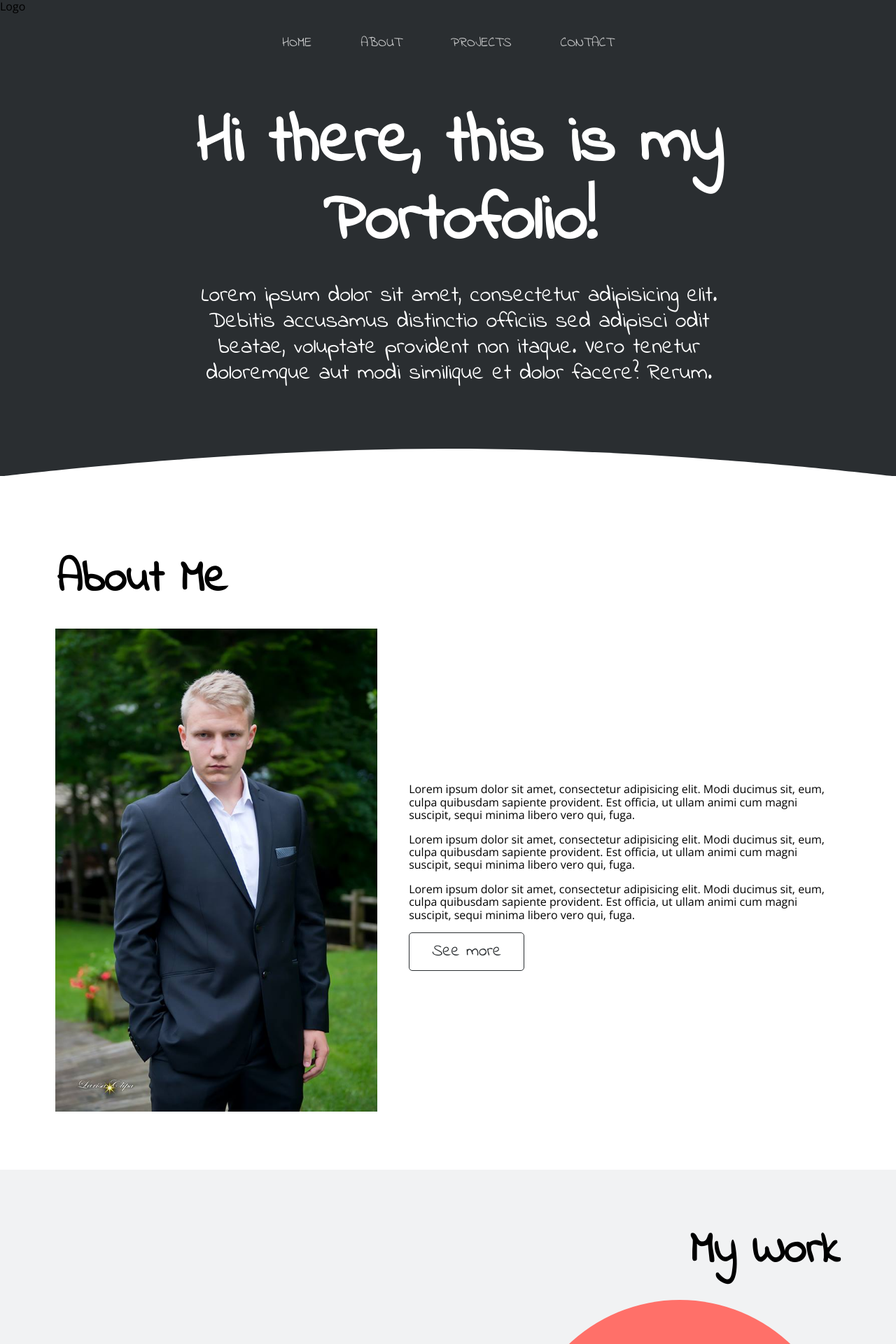
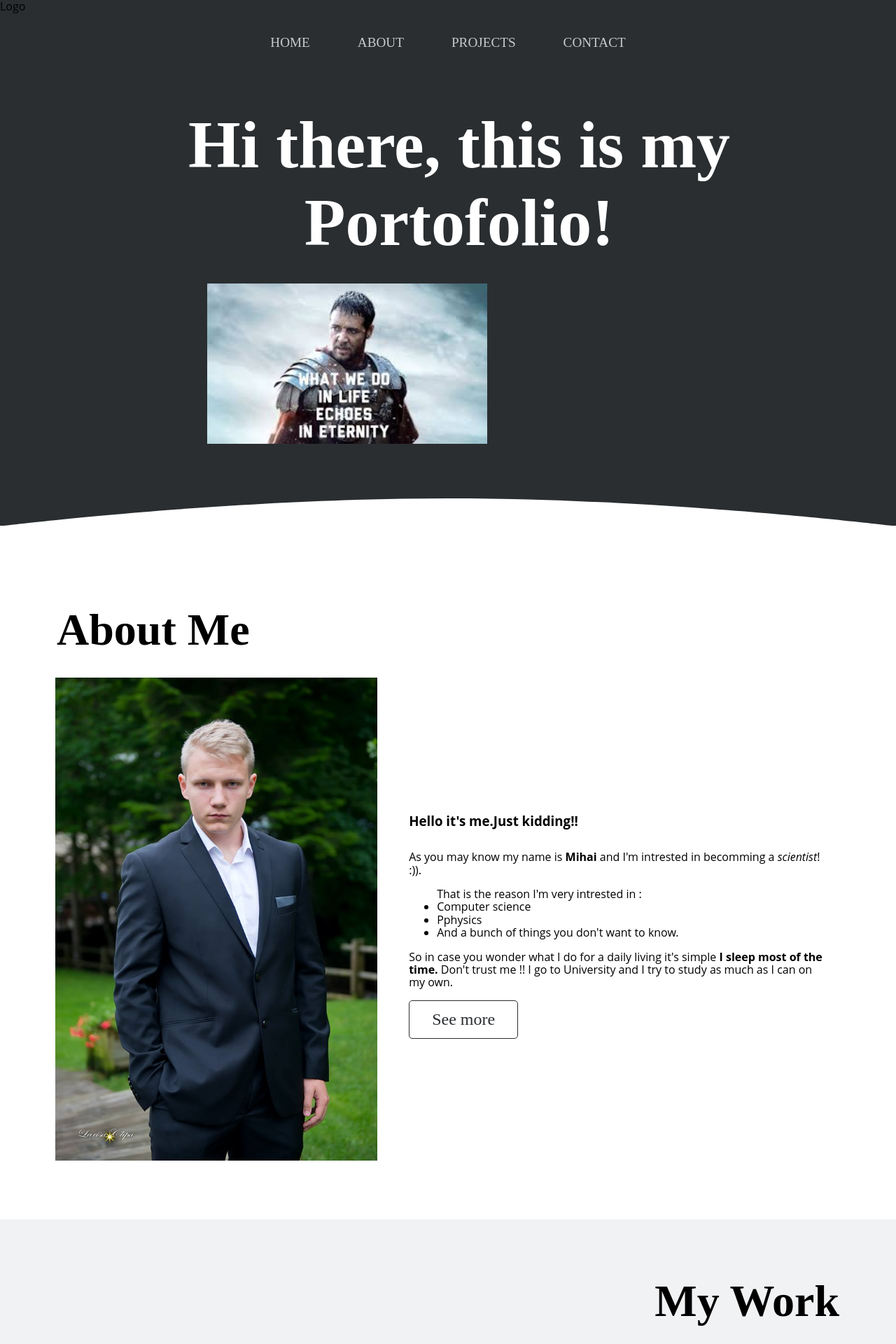
Before and after one commit to BujdeiMihaiDan/example-portfolio-jekyll, a Jekyll site: the page built from index.html, in a window 1280 px wide. Shown: the top 1920 px of the page at 70% size. Built offline with Jekyll 4.4.1, drawn with Linux system fonts in a browser that asks for light colours; some of the changed text lies outside the part shown.

Commit message:
Index Page

```diff
--- a/_layouts/default.html
+++ b/_layouts/default.html
@@ -5,7 +5,7 @@
         <meta charset="UTF-8">
         <title>My PORTOFOLIO</title>
 
-        <link href="https://fonts.googleapis.com/css?family=Indie+Flower|Open+Sans:300,300i,400,400i,600,600i" rel="stylesheet">
+       <link href="https://fonts.googleapis.com/css?family=Pacifico" rel="stylesheet">
         <link rel="stylesheet" href="./css/main.css">
     </head>
 
--- a/_sass/components/_component.landing-section.scss
+++ b/_sass/components/_component.landing-section.scss
@@ -7,6 +7,10 @@
 .c-landing-section__figure {
     width: 40%;
     margin: 0;
+}
+.c-landing-section__figure1{
+    width: 50%;
+    margin: 10;
 }
 
 .c-landing-section__info {
--- a/index.html
+++ b/index.html
@@ -7,8 +7,11 @@
 <section class="c-page-hero">
     <div class="c-page-hero__container">
         <h1 class="c-page-hero__title">Hi there, this is my Portofolio!</h1>
-        <p class="c-page-hero__subtitle">
-            Lorem ipsum dolor sit amet, consectetur adipisicing elit. Debitis accusamus distinctio officiis sed adipisci odit beatae, voluptate provident non itaque. Vero tenetur doloremque aut modi similique et dolor facere? Rerum.
+        <p class="c-page-hero__container">
+             <figure class="c-landing-section__figure1">
+                <img src="./assets/images/img4.jpg" alt="Me" class="c-landing-section__pic">
+            </figure>
+
         </p>
     </div>
 </section>
@@ -32,16 +35,37 @@
             <div class="c-landing-section__info">
 
                 <p class="c-landing-section__text">
-                    Lorem ipsum dolor sit amet, consectetur adipisicing elit. Modi ducimus sit, eum, culpa quibusdam sapiente provident. Est officia, ut ullam animi cum magni suscipit, sequi minima libero vero qui, fuga.
+                   <p>
+                   <h3>
+                   Hello it's me.Just kidding!!
+                   </h3>
+                   </p>
+                    <p>As you may know my name is <b>Mihai</b> and I'm intrested in becomming a <i>scientist</i>! :)).
+                    <p>
+                    <ul>That is the reason I'm very intrested in :
+
+                       <li>Computer science </li>
+
+                       <li>Pphysics</li>
+
+                       <li>And a bunch of things you don't want to know.</li>
+
+                    </ul>
+
+                    </p>
+
+                    </p>
+                    <p>
+                    So in case you wonder what I do for a daily living it's simple
+
+                     <b>I sleep most of the time.</b>
+
+                    Don't trust me !!
+                    I go to University and I  try to study as much as I can on my own.
+                    </p>
                 </p>
 
-                <p class="c-landing-section__text">
-                    Lorem ipsum dolor sit amet, consectetur adipisicing elit. Modi ducimus sit, eum, culpa quibusdam sapiente provident. Est officia, ut ullam animi cum magni suscipit, sequi minima libero vero qui, fuga.
-                </p>
 
-                <p class="c-landing-section__text">
-                    Lorem ipsum dolor sit amet, consectetur adipisicing elit. Modi ducimus sit, eum, culpa quibusdam sapiente provident. Est officia, ut ullam animi cum magni suscipit, sequi minima libero vero qui, fuga.
-                </p>
 
                 <button class="c-button c-landing-section__button">
                     See more
@@ -62,22 +86,18 @@
         <div class="c-section__container c-landing-section__container">
 
             <figure class="c-landing-section__figure">
-                <img src="./assets/icons/folder.svg" alt="My Work" class="c-landing-section__pic">
+                <img src="./assets/icons/w.svg" alt="My Work" class="c-landing-section__pic">
             </figure>
 
             <div class="c-landing-section__info">
 
                 <p class="c-landing-section__text">
-                    Lorem ipsum dolor sit amet, consectetur adipisicing elit. Modi ducimus sit, eum, culpa quibusdam sapiente provident. Est officia, ut ullam animi cum magni suscipit, sequi minima libero vero qui, fuga.
+                    <h4>I've worked on a bunch of projects especially for the University.The most intriguing and one of the hardest  was Tic Tac Toe.Another one was about connecting with Netbeans to a Oracle Database that one wasn't as bad as I first thought.
+                    </h4>
+
                 </p>
 
-                <p class="c-landing-section__text">
-                    Lorem ipsum dolor sit amet, consectetur adipisicing elit. Modi ducimus sit, eum, culpa quibusdam sapiente provident. Est officia, ut ullam animi cum magni suscipit, sequi minima libero vero qui, fuga.
-                </p>
 
-                <p class="c-landing-section__text">
-                    Lorem ipsum dolor sit amet, consectetur adipisicing elit. Modi ducimus sit, eum, culpa quibusdam sapiente provident. Est officia, ut ullam animi cum magni suscipit, sequi minima libero vero qui, fuga.
-                </p>
 
                 <button class="c-button c-landing-section__button">
                     See more
@@ -104,16 +124,11 @@
             <div class="c-landing-section__info">
 
                 <p class="c-landing-section__text">
-                    Lorem ipsum dolor sit amet, consectetur adipisicing elit. Modi ducimus sit, eum, culpa quibusdam sapiente provident. Est officia, ut ullam animi cum magni suscipit, sequi minima libero vero qui, fuga.
+                   <h3>Every year I try to go to all the presentations that took place at the University.This last year was a bit special becaouse it was the first edition of CodeCamp in Suceava.
+                   </h3>
                 </p>
 
-                <p class="c-landing-section__text">
-                    Lorem ipsum dolor sit amet, consectetur adipisicing elit. Modi ducimus sit, eum, culpa quibusdam sapiente provident. Est officia, ut ullam animi cum magni suscipit, sequi minima libero vero qui, fuga.
-                </p>
 
-                <p class="c-landing-section__text">
-                    Lorem ipsum dolor sit amet, consectetur adipisicing elit. Modi ducimus sit, eum, culpa quibusdam sapiente provident. Est officia, ut ullam animi cum magni suscipit, sequi minima libero vero qui, fuga.
-                </p>
 
                 <button class="c-button c-landing-section__button">
                     See more
@@ -134,22 +149,20 @@
         <div class="c-section__container c-landing-section__container">
 
             <figure class="c-landing-section__figure">
-                <img src="./assets/icons/chat-1.svg" alt="Contact me" class="c-landing-section__pic">
+                <img src="./assets/icons/c.svg" alt="Contact me" class="c-landing-section__pic">
             </figure>
 
             <div class="c-landing-section__info">
 
                 <p class="c-landing-section__text">
-                    Lorem ipsum dolor sit amet, consectetur adipisicing elit. Modi ducimus sit, eum, culpa quibusdam sapiente provident. Est officia, ut ullam animi cum magni suscipit, sequi minima libero vero qui, fuga.
+                    <ul>If you are intrested in finding me you can either :
+                    <li>Phone:+4007449043222</li>
+                    <li>Email:mibujdei@stud.usv.ro</li>
+                    </ul>
                 </p>
 
-                <p class="c-landing-section__text">
-                    Lorem ipsum dolor sit amet, consectetur adipisicing elit. Modi ducimus sit, eum, culpa quibusdam sapiente provident. Est officia, ut ullam animi cum magni suscipit, sequi minima libero vero qui, fuga.
-                </p>
 
-                <p class="c-landing-section__text">
-                    Lorem ipsum dolor sit amet, consectetur adipisicing elit. Modi ducimus sit, eum, culpa quibusdam sapiente provident. Est officia, ut ullam animi cum magni suscipit, sequi minima libero vero qui, fuga.
-                </p>
+
 
                 <button class="c-button c-landing-section__button">
                     See more
```
Also changed, not shown: assets/icons/c.svg (added), assets/icons/w.svg (added), assets/images/img4.jpg (added), assets/images/img5.jpeg (added), assets/images/img6.jpeg (added).
